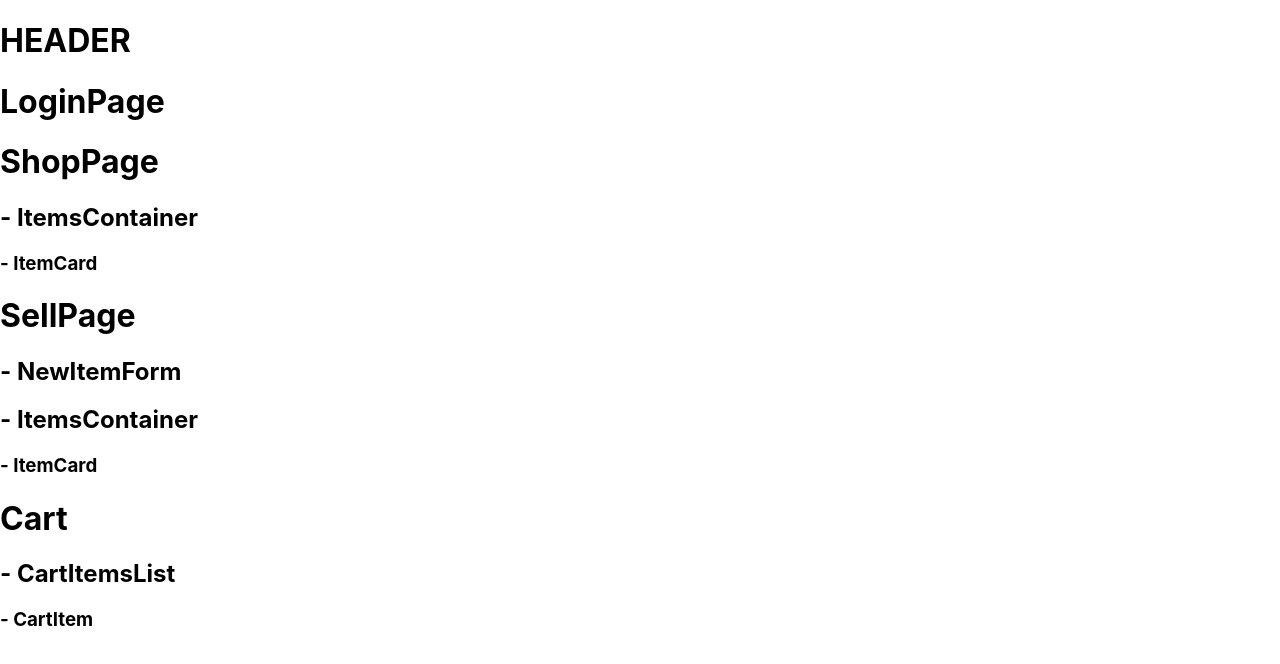
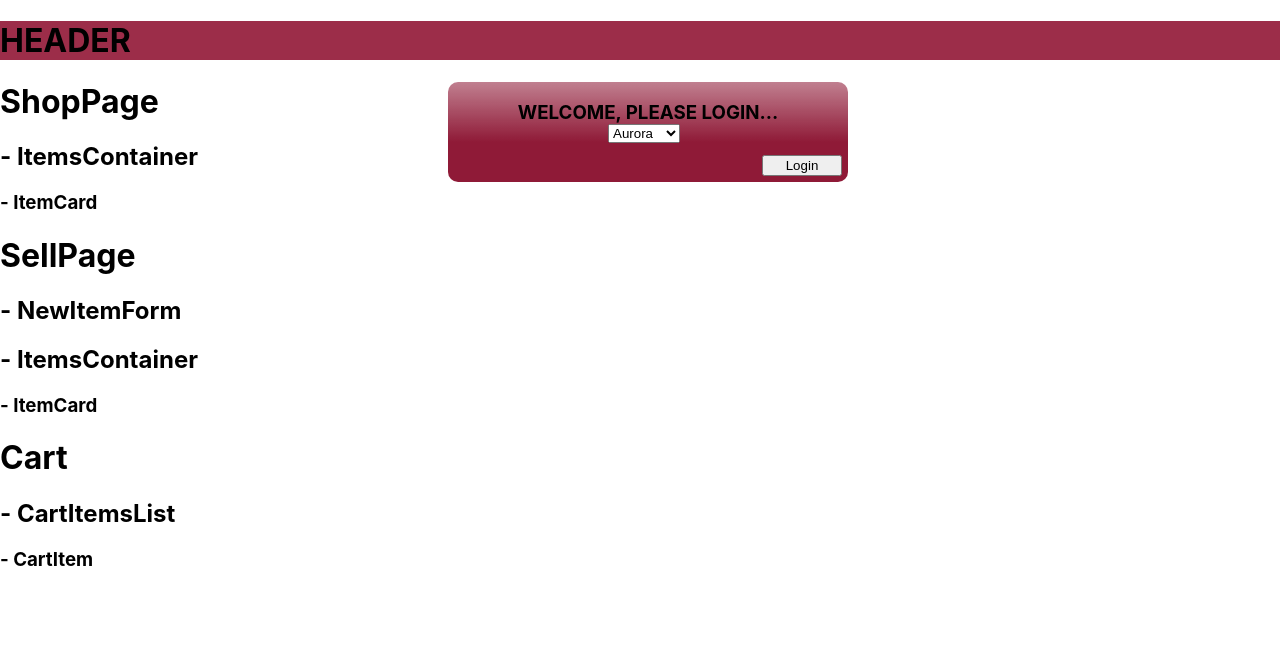
Before and after one commit to Joe-Orekhov/Earth-Gallery, a React (Create React App) app: page / in a window 1280 px wide. Shown: the top 664 px of the page. Built offline with nearby package versions, Linux system fonts and the light colour scheme; data requests are answered from the project's data file.

Commit message:
Bassic Login, User Pass

```diff
--- a/src/App.css
+++ b/src/App.css
@@ -36,3 +36,35 @@
     transform: rotate(360deg);
   }
 }
+
+.header{
+  background-color: #9c2d49;
+}
+
+#loginFormBox{
+  position: fixed;
+  background: linear-gradient(180deg, #8f1a378e 0%, #8f1a37 60%, #8f1a37 100%);
+  width: 400px;
+  height: 100px;
+  left: 35%;
+  border-color: black;
+  border-radius: 10px;
+}
+
+#loginForm{
+  position: absolute;
+  width: 100%;
+  left: 40%;
+  top: 40%;
+}
+
+#loginBttn{
+  position: absolute;
+  width: 20%;
+  bottom: 6px;
+  right: 6px;
+}
+
+#loginPrompt{
+  text-align: center;
+}
--- a/src/App.js
+++ b/src/App.js
@@ -6,12 +6,29 @@ import ShopPage from "./components/ShopPage.js"
 import SellPage from "./components/SellPage.js"
 import Cart from "./components/Cart.js"
 
+import react, { useEffect, useState } from "react"
+
 function App() {
+
+  const [ usernames, setUsernames ] = useState([])
+
+  const [ selectUser, setSelectUser ] = useState({})
+
+  useEffect(()=>{
+    fetch("http://localhost:3000/users")
+    .then(resp=> resp.json())
+    .then(data => setUsernames(data.map(x=> x.username)))
+  }, [])
+
+  function handleUser(user){
+    setSelectUser(user)
+  }
+
   return (
     <div>
 
       <Header />
-      <LoginPage />
+      <LoginPage usernames={usernames} handleUser={handleUser}/>
       <ShopPage />
       <SellPage />
       <Cart />
--- a/src/components/Header.js
+++ b/src/components/Header.js
@@ -2,7 +2,10 @@ import react from "react"
 
 function Header(){
   return(
-    <h1>HEADER</h1>
+    <div className="header">
+      <h1>HEADER</h1>
+    </div>
+
   )
 }
 
--- a/src/components/LoginPage.js
+++ b/src/components/LoginPage.js
@@ -1,8 +1,25 @@
-import react from "react"
+import react, { useState } from "react"
 
-function LoginPage(){
+function LoginPage({ usernames, handleUser }){
+  const [ input, setInput ] = useState({})
+
+  function handleChange(e){
+    return(
+      setInput(e.target.value)
+    )
+  }
+
   return(
-    <h1>LoginPage</h1>
+
+    <div id="loginFormBox">
+      <h3 id="loginPrompt">WELCOME, PLEASE LOGIN...</h3>
+      <form id="loginForm">
+        <select onChange={handleChange}>
+          {usernames.map(name => <option >{name}</option>)}
+        </select>
+      </form>
+    <button id="loginBttn" onClick={()=> handleUser(input)} >Login</button>
+    </div>
   )
 }
 
```
Also changed, not shown: 1 other file (tests, documents, lock files or other folders).
